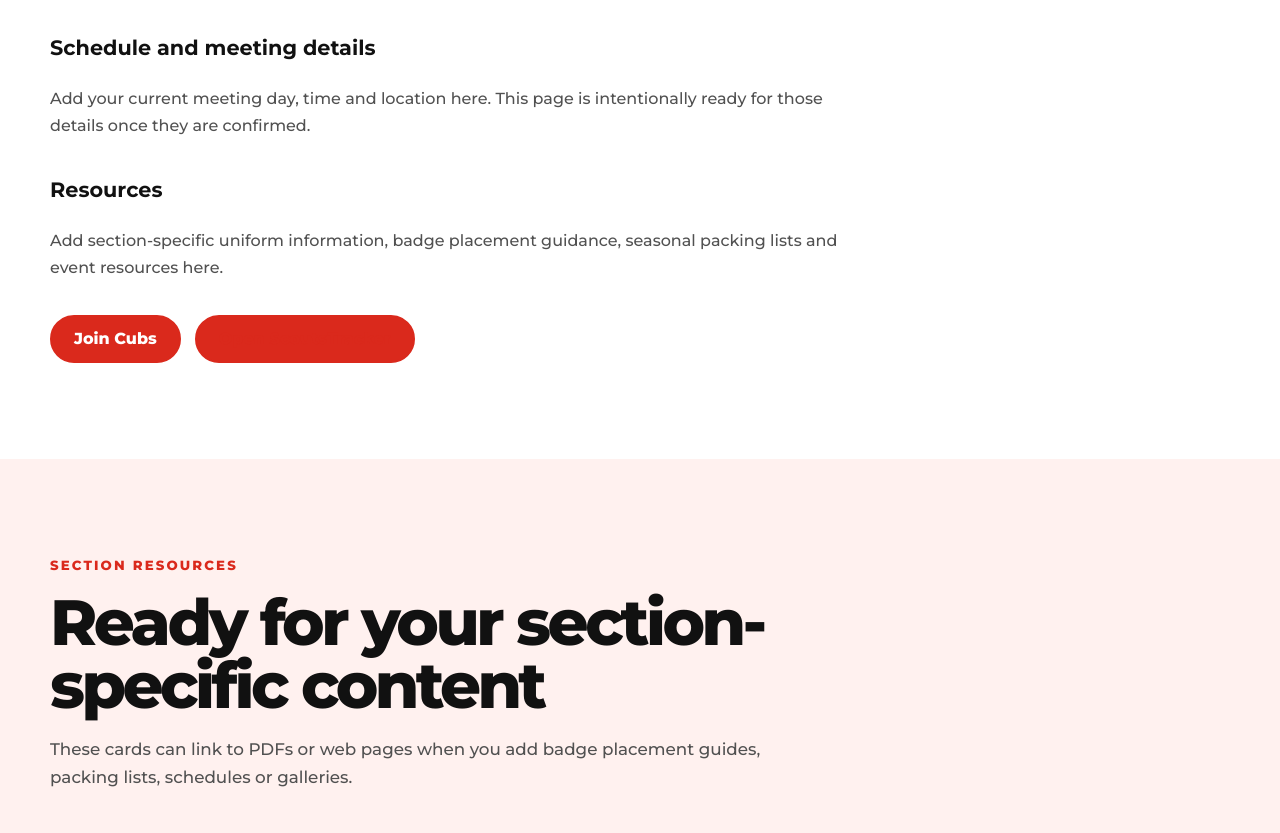
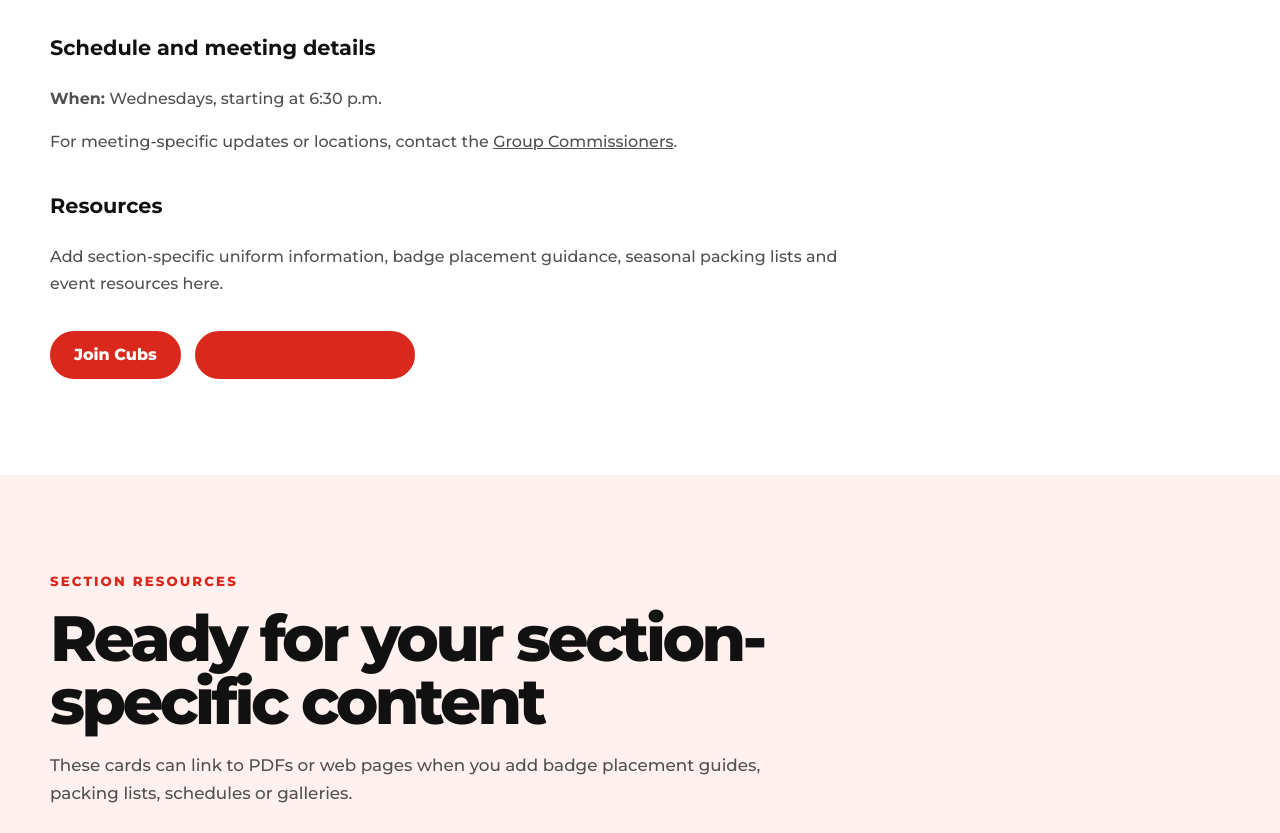
Before and after one commit to ItsRadioo/1stSaultScouts, a website: page cubs.html in a window 1280 px wide. Shown: the part 954-1787 px from the top of the page. Drawn offline with Linux system fonts and the light colour scheme.

Commit message:
Publish confirmed cubs meeting schedule

```diff
--- a/cubs.html
+++ b/cubs.html
@@ -75,10 +75,8 @@
       <ul><li>Camping, hiking, games and practical skill development</li><li>Opportunities to make choices and contribute ideas</li><li>Team challenges that encourage effort and cooperation</li></ul>
 
       <h3>Schedule and meeting details</h3>
-      <p>
-        Add your current meeting day, time and location here. This page is
-        intentionally ready for those details once they are confirmed.
-      </p>
+      <p><strong>When:</strong> Wednesdays, starting at 6:30 p.m.</p>
+      <p>For meeting-specific updates or locations, contact the <a href="contact.html">Group Commissioners</a>.</p>
 
       <h3>Resources</h3>
       <p>
```
